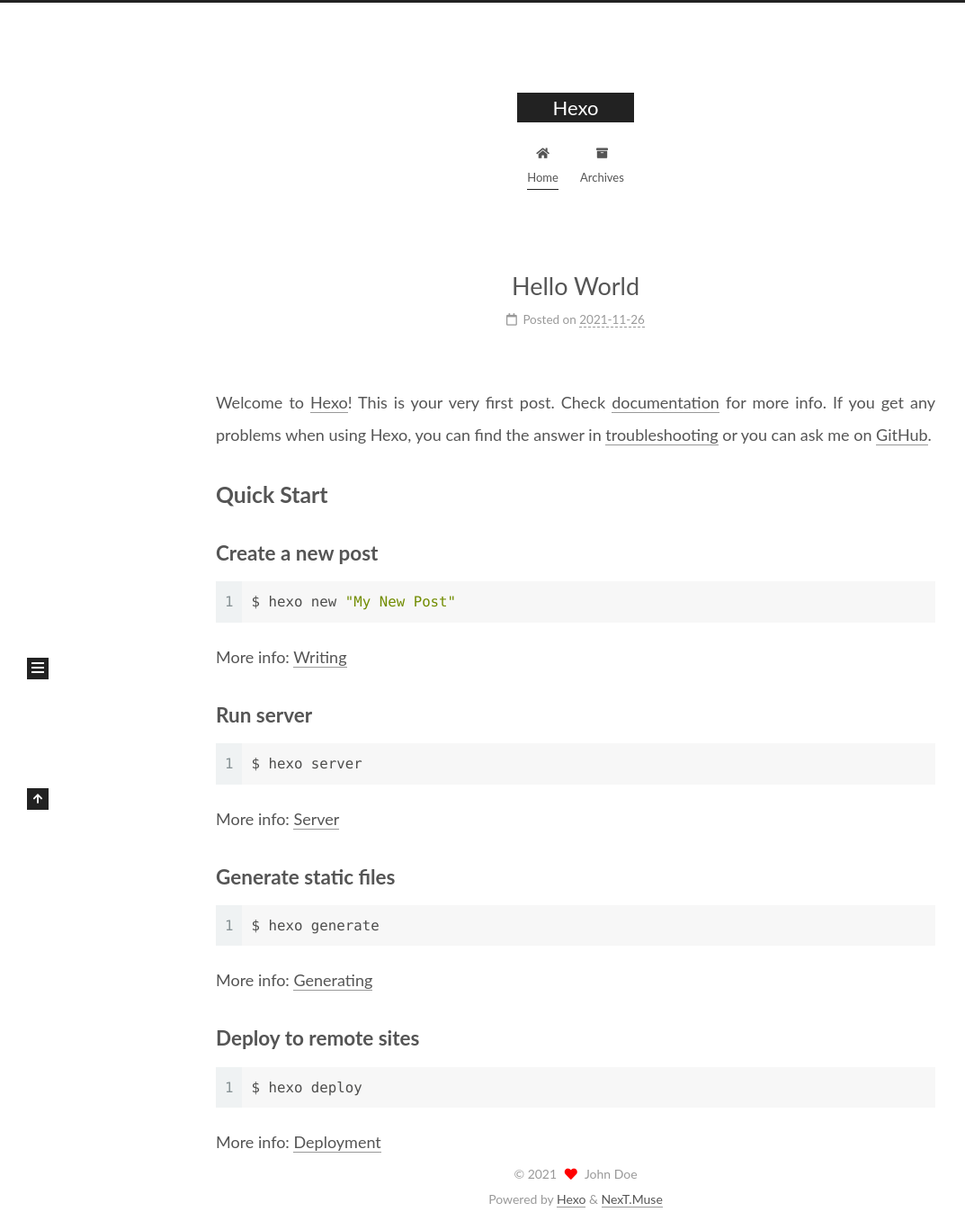
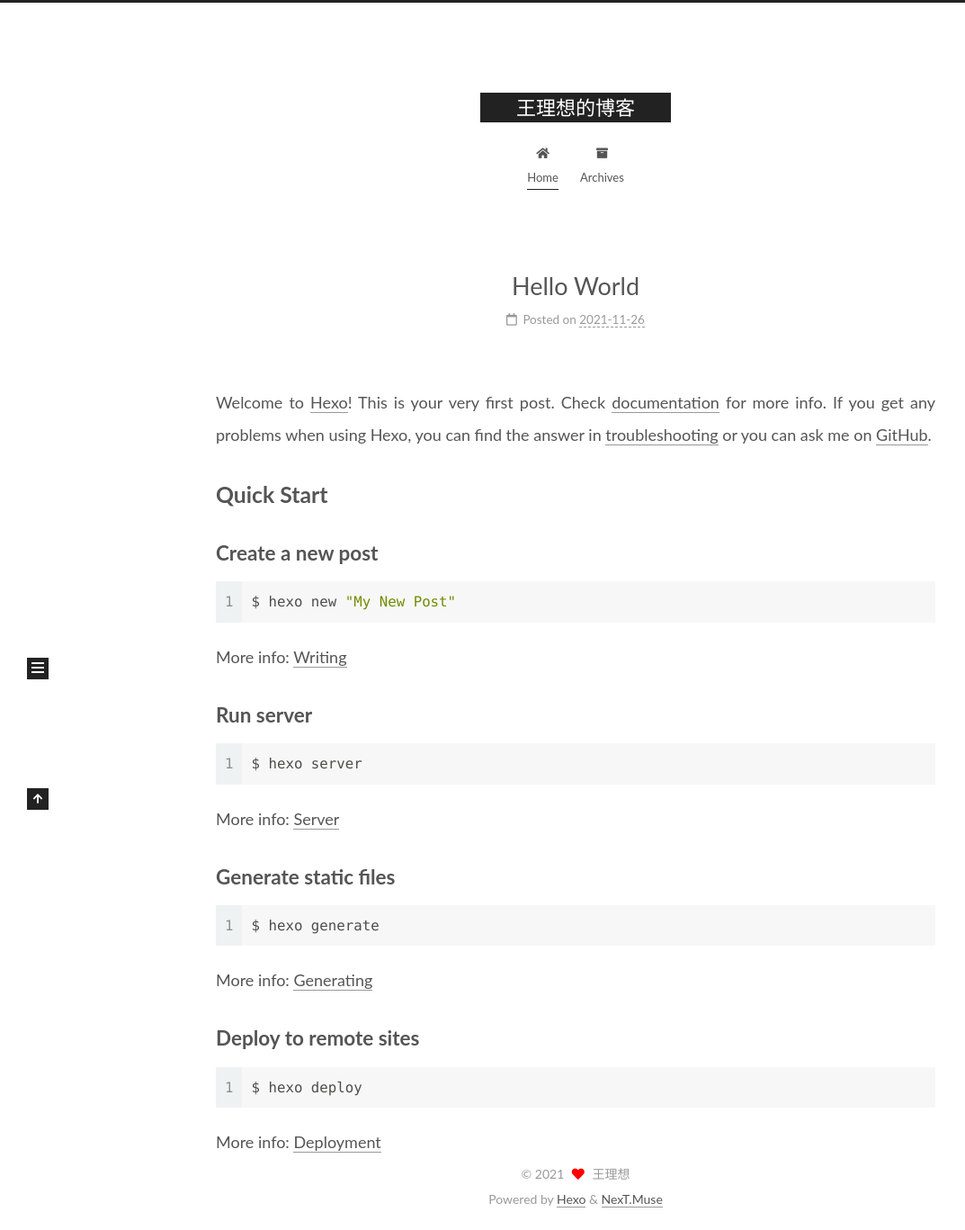
Before and after one commit to wonglyxng/wonglyxng.github.com, a plain HTML site: page index.html in a window 1280 px wide. Shown: the whole page at 90% size, without its empty margins (0-1073 px from the left). Drawn offline with Linux system fonts and the light colour scheme.

Commit message:
Site updated: 2021-11-26 22:50:48

```diff
--- a/css/main.css
+++ b/css/main.css
@@ -1168,7 +1168,7 @@ pre .javascript .function {
 }
 .links-of-author a::before,
 .links-of-author span.exturl::before {
-  background: #ab946f;
+  background: #6fb68e;
   border-radius: 50%;
   content: ' ';
   display: inline-block;
--- a/index.html
+++ b/index.html
@@ -21,11 +21,11 @@
   </script>
 
   <meta property="og:type" content="website">
-<meta property="og:title" content="Hexo">
+<meta property="og:title" content="王理想的博客">
 <meta property="og:url" content="http://example.com/index.html">
-<meta property="og:site_name" content="Hexo">
+<meta property="og:site_name" content="王理想的博客">
 <meta property="og:locale" content="en_US">
-<meta property="article:author" content="John Doe">
+<meta property="article:author" content="王理想">
 <meta name="twitter:card" content="summary">
 
 <link rel="canonical" href="http://example.com/">
@@ -41,7 +41,7 @@
   };
 </script>
 
-  <title>Hexo</title>
+  <title>王理想的博客</title>
 
 
 
@@ -92,7 +92,7 @@
 
     <a href="/" class="brand" rel="start">
       <span class="logo-line-before"><i></i></span>
-      <h1 class="site-title">Hexo</h1>
+      <h1 class="site-title">王理想的博客</h1>
       <span class="logo-line-after"><i></i></span>
     </a>
   </div>
@@ -149,12 +149,12 @@
 
     <span hidden itemprop="author" itemscope itemtype="http://schema.org/Person">
       <meta itemprop="image" content="/images/avatar.gif">
-      <meta itemprop="name" content="John Doe">
+      <meta itemprop="name" content="王理想">
       <meta itemprop="description" content="">
     </span>
 
     <span hidden itemprop="publisher" itemscope itemtype="http://schema.org/Organization">
-      <meta itemprop="name" content="Hexo">
+      <meta itemprop="name" content="王理想的博客">
     </span>
       <header class="post-header">
         <h2 class="post-title" itemprop="name headline">
@@ -269,7 +269,7 @@
 
       <div class="site-overview-wrap sidebar-panel">
         <div class="site-author motion-element" itemprop="author" itemscope itemtype="http://schema.org/Person">
-  <p class="site-author-name" itemprop="name">John Doe</p>
+  <p class="site-author-name" itemprop="name">王理想</p>
   <div class="site-description" itemprop="description"></div>
 </div>
 <div class="site-state-wrap motion-element">
@@ -309,7 +309,7 @@
   <span class="with-love">
     <i class="fa fa-heart"></i>
   </span>
-  <span class="author" itemprop="copyrightHolder">John Doe</span>
+  <span class="author" itemprop="copyrightHolder">王理想</span>
 </div>
   <div class="powered-by">Powered by <a href="https://hexo.io/" class="theme-link" rel="noopener" target="_blank">Hexo</a> & <a href="https://muse.theme-next.org/" class="theme-link" rel="noopener" target="_blank">NexT.Muse</a>
   </div>
```
Also changed, not shown: 2021/11/26/hello-world/index.html (+8 -8 lines), archives/2021/11/index.html (+7 -7 lines), archives/2021/index.html (+7 -7 lines), archives/index.html (+7 -7 lines).
